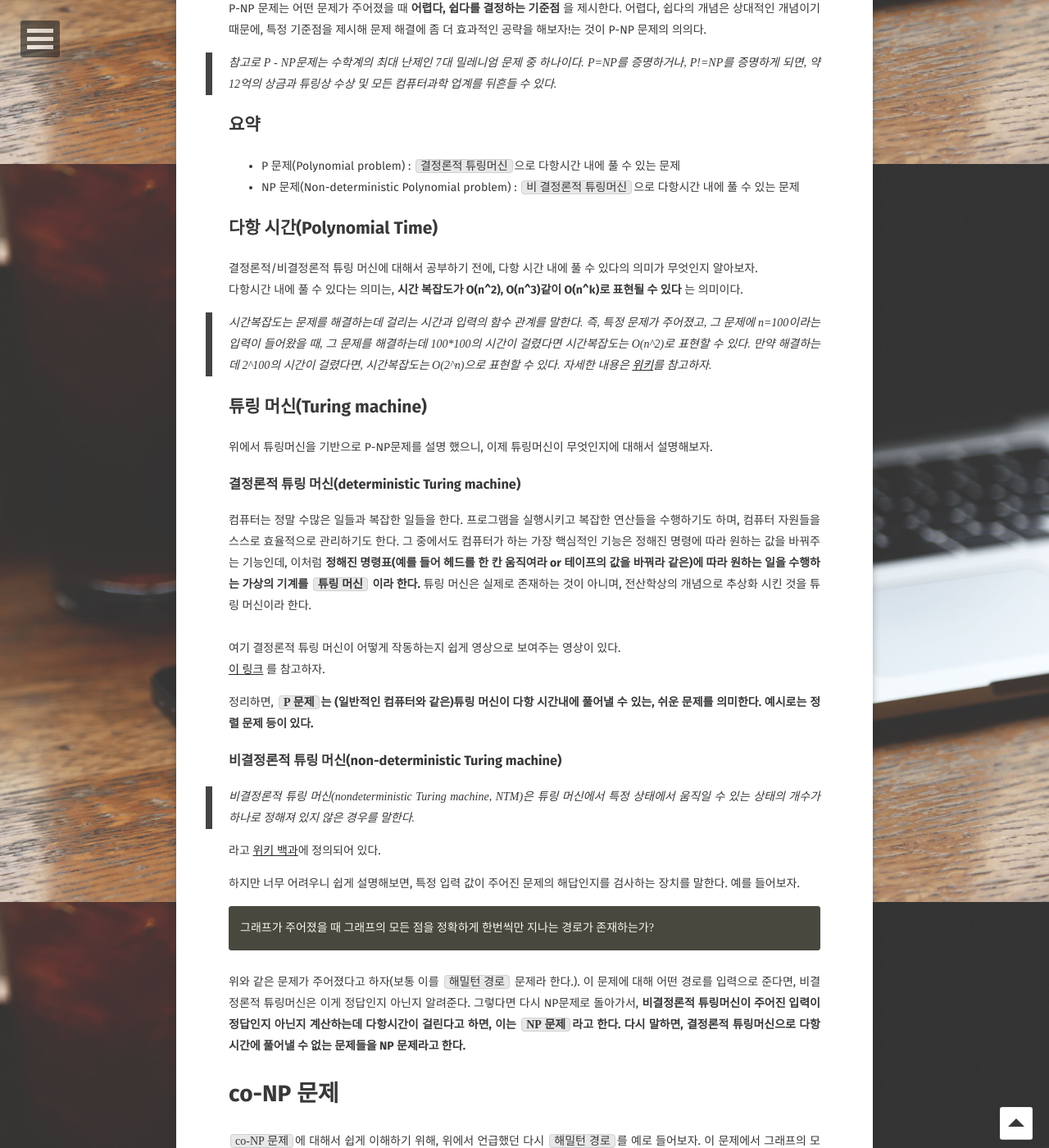
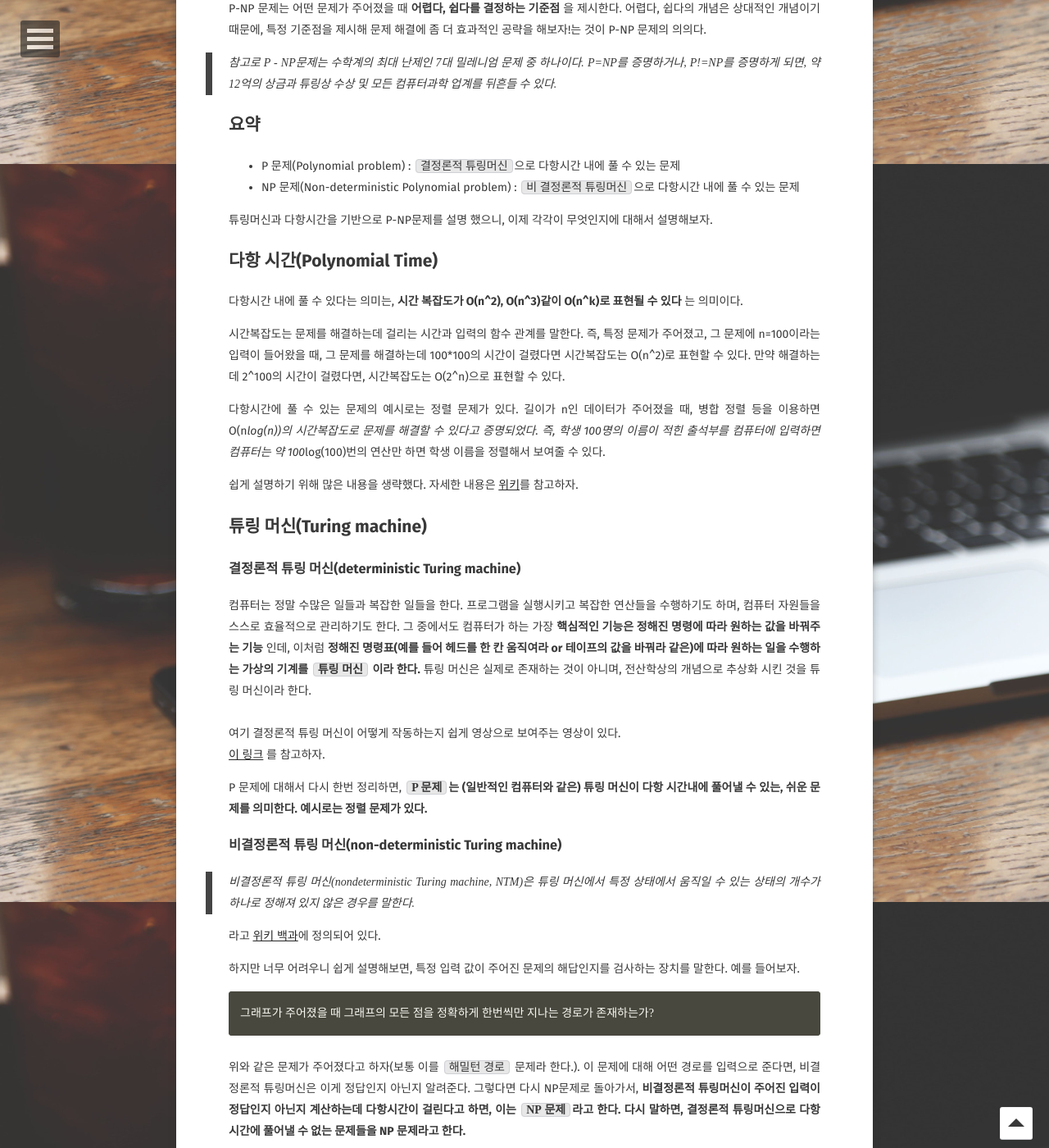
Before and after one commit to wkdtjsgur100/wkdtjsgur100.github.io, a Jekyll site: the page built from _posts/2018-03-10-P-NP.md, in a window 1280 px wide and 1400 px high, scrolled down 700 px. Shown: the whole window at 82% size. Built offline with Jekyll 4.4.1, drawn with Linux system fonts in a browser that asks for light colours; some web fonts are replaced; comment, search, counter and statistics services are not loaded.

Commit message:
P NP 개선

````diff
--- a/_posts/2018-03-10-P-NP.md
+++ b/_posts/2018-03-10-P-NP.md
@@ -24,25 +24,28 @@ P-NP 문제는 어떤 문제가 주어졌을 때 **어렵다, 쉽다를 결정
 - P 문제(Polynomial problem) : `결정론적 튜링머신`으로 다항시간 내에 풀 수 있는 문제
 - NP 문제(Non-deterministic Polynomial problem) : `비 결정론적 튜링머신`으로 다항시간 내에 풀 수 있는 문제
 
+튜링머신과 다항시간을 기반으로 P-NP문제를 설명 했으니, 이제 각각이 무엇인지에 대해서 설명해보자.
+
 ## 다항 시간(Polynomial Time)
 
-결정론적/비결정론적 튜링 머신에 대해서 공부하기 전에, 다항 시간 내에 풀 수 있다의 의미가 무엇인지 알아보자.
 다항시간 내에 풀 수 있다는 의미는, **시간 복잡도가 O(n^2), O(n^3)같이 O(n^k)로 표현될 수 있다** 는 의미이다.
 
-> 시간복잡도는 문제를 해결하는데 걸리는 시간과 입력의 함수 관계를 말한다. 즉, 특정 문제가 주어졌고, 그 문제에 n=100이라는 입력이 들어왔을 때, 그 문제를 해결하는데 100*100의 시간이 걸렸다면 시간복잡도는 O(n^2)로 표현할 수 있다. 만약 해결하는데 2^100의 시간이 걸렸다면, 시간복잡도는 O(2^n)으로 표현할 수 있다. 자세한 내용은 [위키](https://ko.wikipedia.org/wiki/%EC%8B%9C%EA%B0%84_%EB%B3%B5%EC%9E%A1%EB%8F%84)를 참고하자.
+시간복잡도는 문제를 해결하는데 걸리는 시간과 입력의 함수 관계를 말한다. 즉, 특정 문제가 주어졌고, 그 문제에 n=100이라는 입력이 들어왔을 때, 그 문제를 해결하는데 100*100의 시간이 걸렸다면 시간복잡도는 O(n^2)로 표현할 수 있다. 만약 해결하는데 2^100의 시간이 걸렸다면, 시간복잡도는 O(2^n)으로 표현할 수 있다.
+
+다항시간에 풀 수 있는 문제의 예시로는 정렬 문제가 있다. 길이가 n인 데이터가 주어졌을 때, 병합 정렬 등을 이용하면 O(n*log(n))의 시간복잡도로 문제를 해결할 수 있다고 증명되었다. 즉, 학생 100명의 이름이 적힌 출석부를 컴퓨터에 입력하면 컴퓨터는 약 100*log(100)번의 연산만 하면 학생 이름을 정렬해서 보여줄 수 있다.
+
+쉽게 설명하기 위해 많은 내용을 생략했다. 자세한 내용은 [위키](https://ko.wikipedia.org/wiki/%EC%8B%9C%EA%B0%84_%EB%B3%B5%EC%9E%A1%EB%8F%84)를 참고하자.
 
 ## 튜링 머신(Turing machine)
 
-위에서 튜링머신을 기반으로 P-NP문제를 설명 했으니, 이제 튜링머신이 무엇인지에 대해서 설명해보자.
-
 ### 결정론적 튜링 머신(deterministic Turing machine)
 
-컴퓨터는 정말 수많은 일들과 복잡한 일들을 한다. 프로그램을 실행시키고 복잡한 연산들을 수행하기도 하며, 컴퓨터 자원들을 스스로 효율적으로 관리하기도 한다. 그 중에서도 컴퓨터가 하는 가장 핵심적인 기능은 정해진 명령에 따라 원하는 값을 바꿔주는 기능인데, 이처럼 **정해진 명령표(예를 들어 헤드를 한 칸 움직여라 or 테이프의 값을 바꿔라 같은)에 따라 원하는 일을 수행하는 가상의 기계를 `튜링 머신` 이라 한다.** 튜링 머신은 실제로 존재하는 것이 아니며, 전산학상의 개념으로 추상화 시킨 것을 튜링 머신이라 한다.
+컴퓨터는 정말 수많은 일들과 복잡한 일들을 한다. 프로그램을 실행시키고 복잡한 연산들을 수행하기도 하며, 컴퓨터 자원들을 스스로 효율적으로 관리하기도 한다. 그 중에서도 컴퓨터가 하는 가장 **핵심적인 기능은 정해진 명령에 따라 원하는 값을 바꿔주는 기능** 인데, 이처럼 **정해진 명령표(예를 들어 헤드를 한 칸 움직여라 or 테이프의 값을 바꿔라 같은)에 따라 원하는 일을 수행하는 가상의 기계를 `튜링 머신` 이라 한다.** 튜링 머신은 실제로 존재하는 것이 아니며, 전산학상의 개념으로 추상화 시킨 것을 튜링 머신이라 한다.
 <br />
 여기 결정론적 튜링 머신이 어떻게 작동하는지 쉽게 영상으로 보여주는 영상이 있다.
 [이 링크](https://www.youtube.com/watch?v=DDu652WsYbc) 를 참고하자.
 
-정리하면, **`P 문제`는 (일반적인 컴퓨터와 같은)튜링 머신이 다항 시간내에 풀어낼 수 있는, 쉬운 문제를 의미한다. 예시로는 정렬 문제 등이 있다.**
+P 문제에 대해서 다시 한번 정리하면, **`P 문제`는 (일반적인 컴퓨터와 같은) 튜링 머신이 다항 시간내에 풀어낼 수 있는, 쉬운 문제를 의미한다. 예시로는 정렬 문제가 있다.**
 
 ### 비결정론적 튜링 머신(non-deterministic Turing machine)
 
@@ -55,7 +58,7 @@ P-NP 문제는 어떤 문제가 주어졌을 때 **어렵다, 쉽다를 결정
 그래프가 주어졌을 때 그래프의 모든 점을 정확하게 한번씩만 지나는 경로가 존재하는가?
 ```
 위와 같은 문제가 주어졌다고 하자(보통 이를 `해밀턴 경로` 문제라 한다.). 이 문제에 대해 어떤 경로를 입력으로 준다면, 비결정론적 튜링머신은 이게 정답인지 아닌지 알려준다.
-그렇다면 다시 NP문제로 돌아가서, **비결정론적 튜링머신이 주어진 입력이 정답인지 아닌지  계산하는데 다항시간이 걸린다고 하면, 이는 `NP 문제`라고 한다. 다시 말하면, 결정론적 튜링머신으로 다항 시간에 풀어낼 수 없는 문제들을 NP 문제라고 한다.**
+그렇다면 다시 NP문제로 돌아가서, **비결정론적 튜링머신이 주어진 입력이 정답인지 아닌지 계산하는데 다항시간이 걸린다고 하면, 이는 `NP 문제`라고 한다. 다시 말하면, 결정론적 튜링머신으로 다항 시간에 풀어낼 수 없는 문제들을 NP 문제라고 한다.**
 
 # co-NP 문제
 
````
